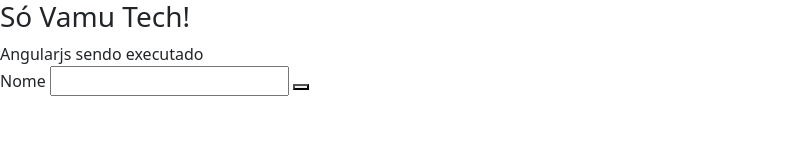
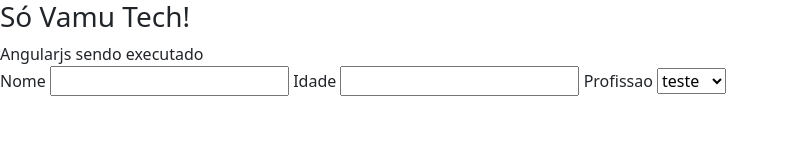
Before and after one commit to Ednavan/Plataforma_Cadastro_Informacoes, a plain HTML site: page scripts/tela-cadastro/tela-cadastro-usuarios.html in a window 1280 px wide. Shown: the whole page, without its empty margins (0-789 px from the left). Drawn offline with nearby package versions, Linux system fonts and the light colour scheme.

Commit message:
formulario da tela de cadastro de usuarios

```diff
--- a/scripts/tela-cadastro/tela-cadastro-usuarios.html
+++ b/scripts/tela-cadastro/tela-cadastro-usuarios.html
@@ -10,6 +10,7 @@
     <script src="https://ajax.googleapis.com/ajax/libs/angularjs/1.8.2/angular.min.js"></script>
     <!-- <script src="node_modules/angularjs-currency-input-mask/dist/angularjs-currency-input-mask.min.js"></script> -->
     <script src="../../scripts/controllers/main.js"></script>
+    <script src="tela-cadastro-usuarios.js"></script>
 
     <!--Chamando o Bootstrap-->
     <link href="https://cdn.jsdelivr.net/npm/bootstrap@5.1.0/dist/css/bootstrap.min.css" rel="stylesheet"
@@ -40,9 +41,14 @@
     <main>
         <form action="">
             <label for="inputNome">Nome</label>
-            <input name="inputNome" type="text" >
-
-            <button type="submit"></button>
+            <input id="inputNome" name="inputNome" type="text" >
+            <label for="inputIdade">Idade</label>
+            <input id="inputIdade" name="inputIdade" type="text">
+            <label for="inputProfissao">Profissao</label>
+            <select name="selectProfissao" SIZE=1>
+                <option value="">teste</option>
+                <option value="">teste1</option>
+            </select>
 
         </form>
     </main>
```
